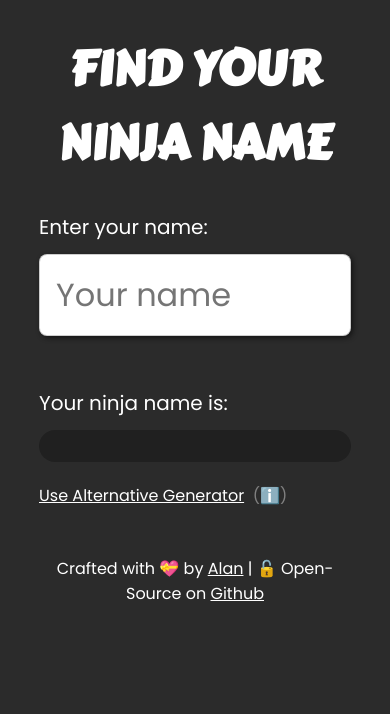
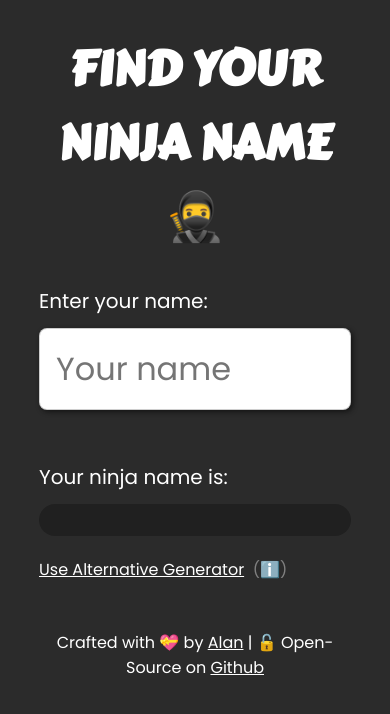
Before and after one commit to waterrmalann/ninja-name, a plain HTML site: page index.html in a window 390 px wide. Drawn offline with Linux system fonts and the light colour scheme.

Commit message:
📱 mobile responsiveness

```diff
--- a/index.html
+++ b/index.html
@@ -2,6 +2,8 @@
 <html lang="en">
 	<head>
 		<meta charset="UTF-8">
+		<meta http-equiv="X-UA-Compatible" content="IE=edge">
+        <meta name="viewport" content="width=device-width, initial-scale=1.0">
 		<title>Ninja Name</title>
 
 		<link rel="preconnect" href="https://fonts.googleapis.com">
@@ -12,7 +14,7 @@
 
 	<body>
 		<header class="container">
-			<h1 class="title">Find your ninja name</h1>
+			<h1 class="title">Find your ninja name 🥷</h1>
 		</header>
 
 		<main class="container">
```
